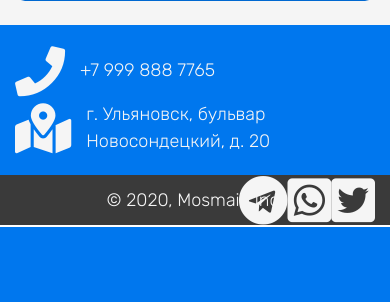
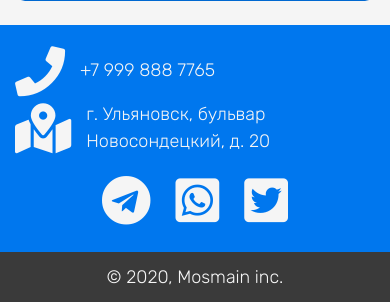
Before and after one commit to Mosmain/it-school, a PHP site: page / in a window 390 px wide. Shown: the part 4188-4490 px from the top of the page. Before the commit the page ends 4415 px from the top, so only its background shows below. Run offline with PHP 8.4, Linux system fonts and the light colour scheme; some libraries are stand-ins or nearby versions.

Commit message:
fix styles

```diff
--- a/css/style.css
+++ b/css/style.css
@@ -285,7 +285,6 @@ footer {
   font-weight: lighter;
   font-size: 18px;
   color: #F5F5F5;
-  height: 200px;
 }
 
 footer i {
@@ -299,10 +298,6 @@ footer a i {
 
 footer a i:hover {
   color: #3A3A3A;
-}
-
-footer .container {
-  height: 150px;
 }
 
 footer .container .location {
@@ -358,9 +353,19 @@ footer .container .social-link {
   display: -webkit-box;
   display: -ms-flexbox;
   display: flex;
-  -webkit-box-pack: end;
-      -ms-flex-pack: end;
-          justify-content: end;
+  -webkit-box-pack: center;
+      -ms-flex-pack: center;
+          justify-content: center;
+}
+
+footer .container .social-link a {
+  margin-top: 25px;
+  margin-bottom: 25px;
+  padding-left: 25px;
+}
+
+footer .container .social-link a:first-child {
+  padding-left: 0px;
 }
 
 footer .copyright {
@@ -412,5 +417,11 @@ footer .copyright span {
   .carousel-pro .carousel-item .carousel-caption {
     position: relative;
   }
+  footer .container .social-link a {
+    -webkit-box-pack: center;
+        -ms-flex-pack: center;
+            justify-content: center;
+    margin-top: 0px;
+  }
 }
 /*# sourceMappingURL=style.css.map */
--- a/css/style.scss
+++ b/css/style.scss
@@ -296,7 +296,6 @@ footer {
 	font-weight: lighter;
 	font-size: 18px;
 	color: $secondary-color;
-	height: 200px;
 
 	i {
 		font-size: 50px;
@@ -314,7 +313,7 @@ footer {
 	}
 
 	.container {
-		height: 150px;
+		// height: 150px;
 
 		.location {
 			height: 150px;
@@ -346,7 +345,17 @@ footer {
 
 		.social-link {
 			display: flex;
-			justify-content: end;
+			justify-content: center;
+
+			a {
+				margin-top: 25px;
+				margin-bottom: 25px;
+				padding-left: 25px;
+
+				&:first-child {
+					padding-left: 0px;
+				}
+			}
 		}
 	}
 
@@ -405,4 +414,9 @@ footer {
 			}
 		}
 	}
+
+	footer .container .social-link a {
+		justify-content: center;
+		margin-top: 0px;
+	}
 }
```
Also changed, not shown: 1 other file.
